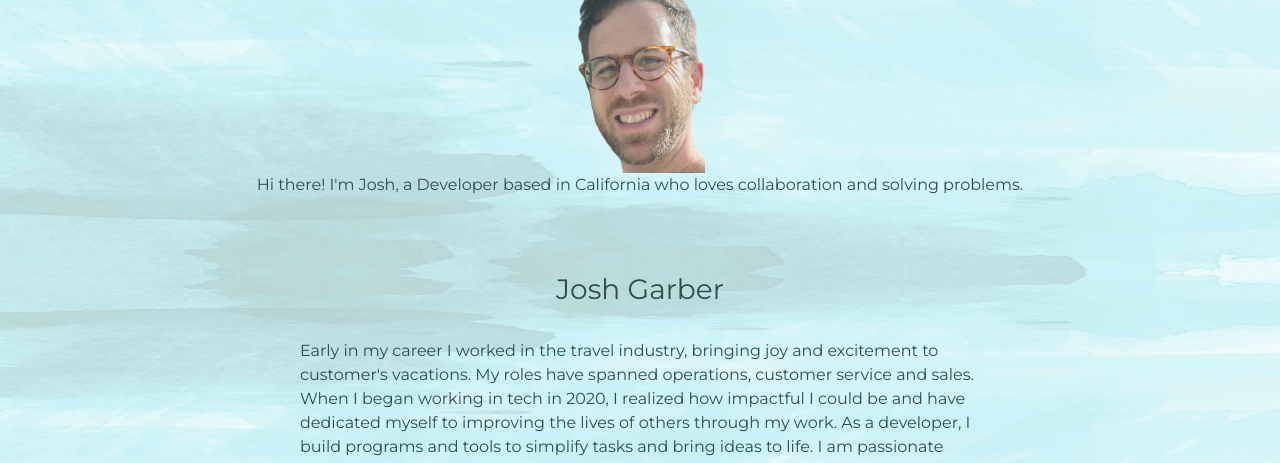
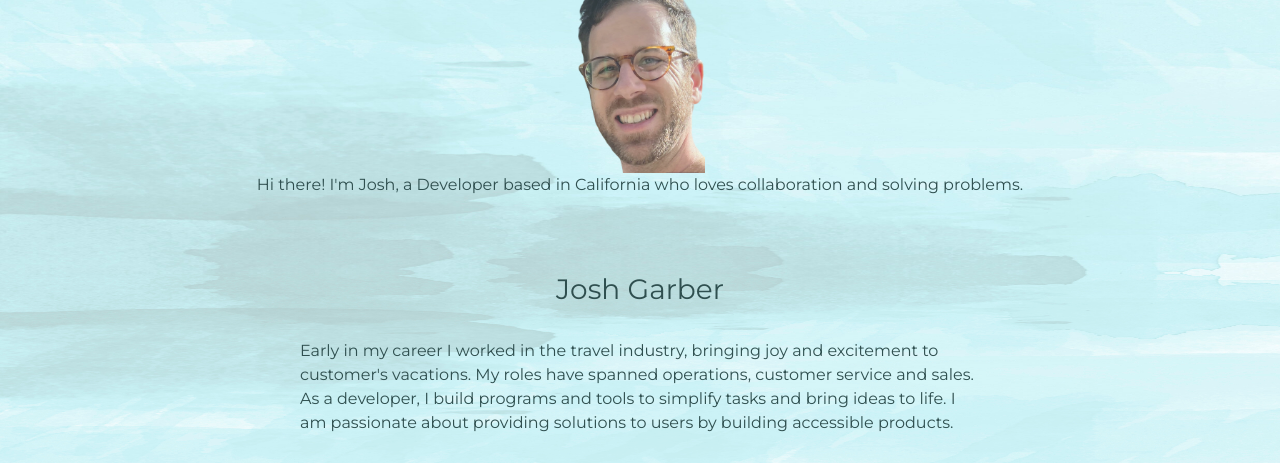
Before and after one commit to RanchoDad/portfolio, a plain HTML site: page index.html in a window 1280 px wide. Shown: the part 67-530 px from the top of the page. Drawn offline with nearby package versions, Linux system fonts and the light colour scheme.

Commit message:
updated text

```diff
--- a/index.html
+++ b/index.html
@@ -67,9 +67,7 @@
         <p class="aboutdescription">
           Early in my career I worked in the travel industry, bringing joy and
           excitement to customer's vacations. My roles have spanned operations,
-          customer service and sales. When I began working in tech in 2020, I
-          realized how impactful I could be and have dedicated myself to
-          improving the lives of others through my work. As a developer, I build
+          customer service and sales. As a developer, I build
           programs and tools to simplify tasks and bring ideas to life. I am
           passionate about providing solutions to users by building accessible
           products.
```
